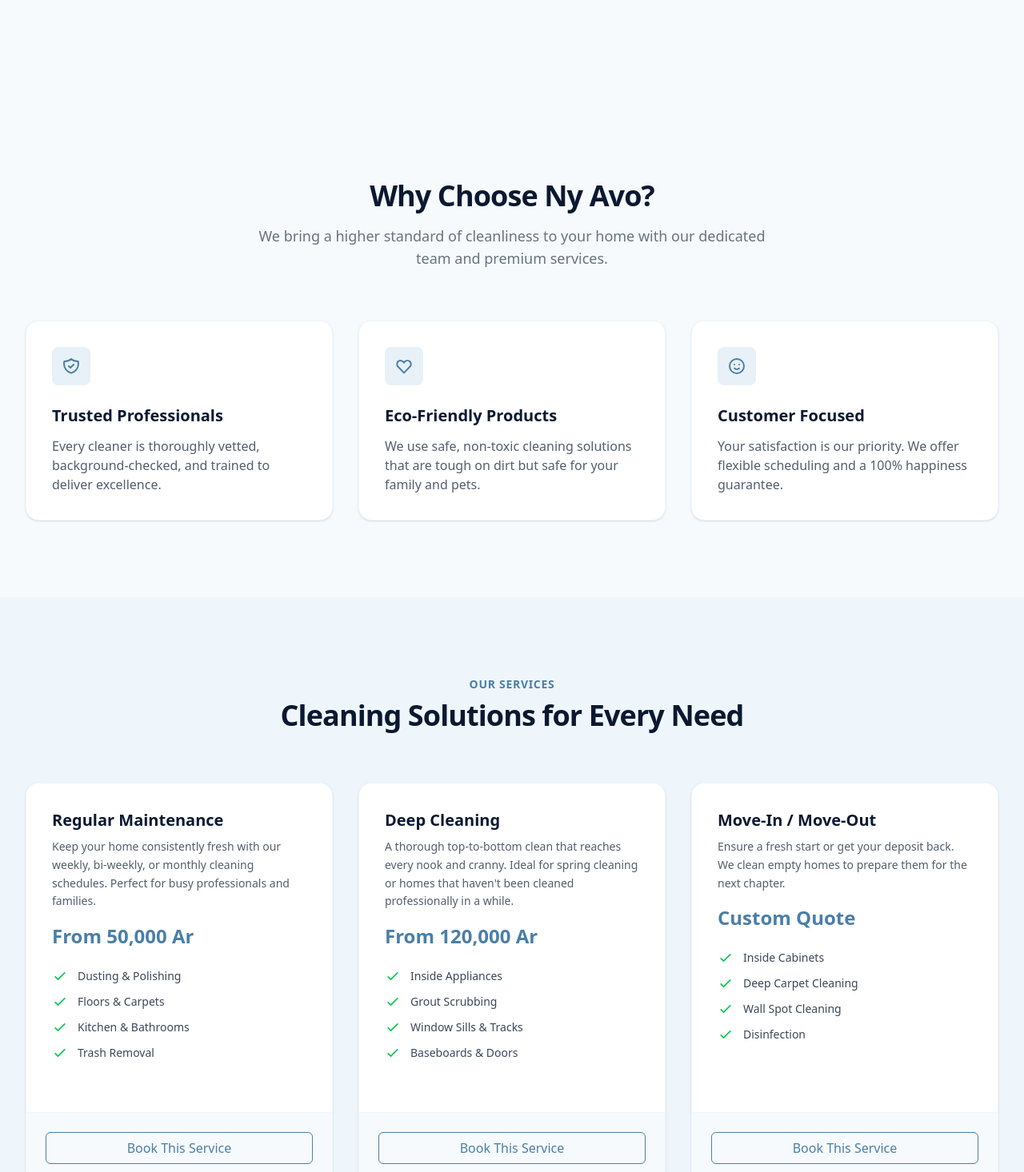
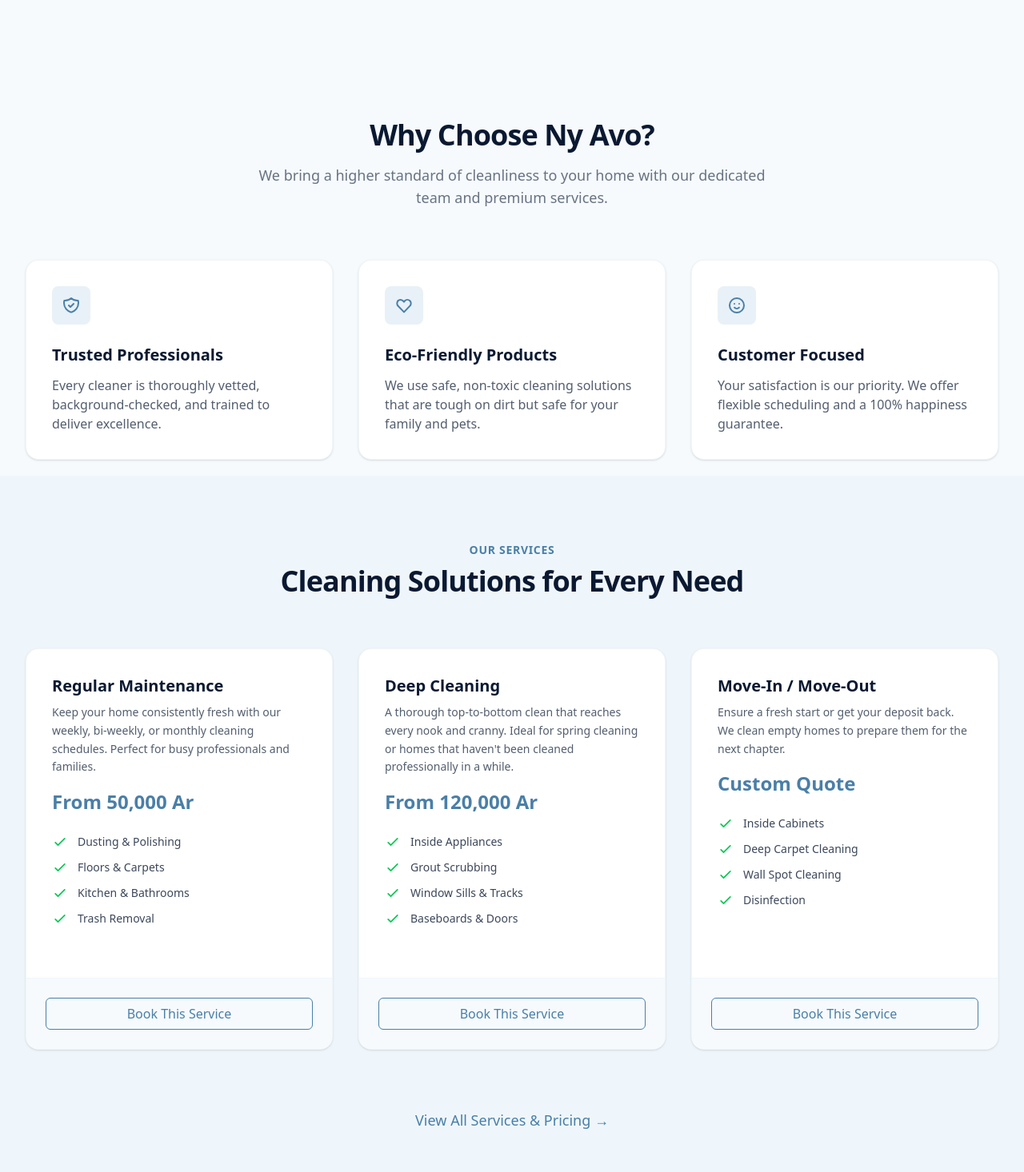
Before and after one commit to NyAvoFandresena/cleaning-website-idea, a Next.js app in the folder web/: page / in a window 1280 px wide. Shown: the part 880-2346 px from the top of the page at 80% size. Built offline with nearby package versions, Linux system fonts and the light colour scheme.

Commit message:
refactor: Adjust padding in Features, Hero, and Services sections for improved layout

```diff
--- a/web/src/components/sections/Features.tsx
+++ b/web/src/components/sections/Features.tsx
@@ -65,7 +65,7 @@
 
 export function Features() {
   return (
-    <section className="py-24 bg-brand-white">
+    <section className="py-5 bg-brand-white">
       <Container>
         <div className="text-center mb-16">
           <h2 className="text-3xl font-bold tracking-tight text-brand-dark sm:text-4xl">
--- a/web/src/components/sections/Hero.tsx
+++ b/web/src/components/sections/Hero.tsx
@@ -5,8 +5,8 @@
 export function Hero() {
   return (
     <section
-      className="relative overflow-hidden bg-brand-white pt-16 pb-32
-    md:pt-24 md:pb-24 lg:pt-32 lg:pb-56"
+      className="relative overflow-hidden bg-brand-white pt-16 pb-20
+    md:pt-24 md:pb-20 lg:pt-32 lg:pb-56"
     >
       <div className="absolute inset-0 -z-10 bg-[radial-gradient(ellipse_at_top_right,_var(--tw-gradient-stops))] from-brand-light/30 via-brand-white to-transparent" />
 
--- a/web/src/components/sections/Services.tsx
+++ b/web/src/components/sections/Services.tsx
@@ -43,7 +43,7 @@
 
 export function Services() {
   return (
-    <section id="services" className="py-24 bg-brand-light/10">
+    <section id="services" className="py-20 bg-brand-light/10">
       <Container>
         <div className="text-center mb-16">
           <span className="text-brand-medium font-semibold uppercase tracking-wider text-sm">
```
